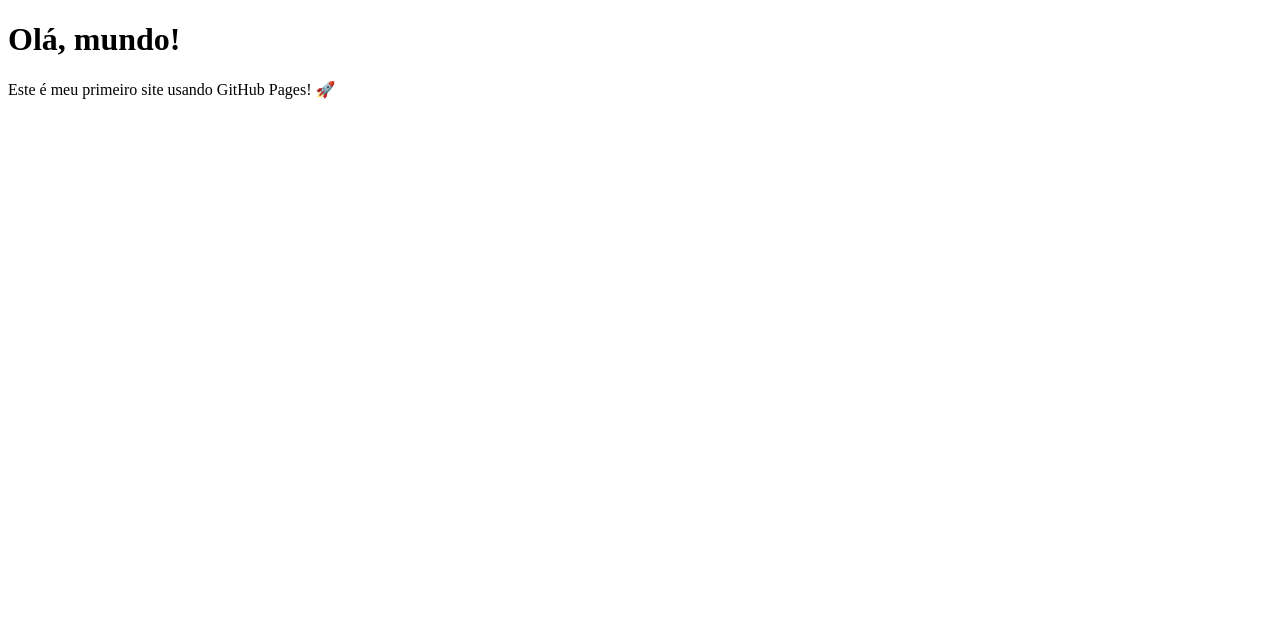
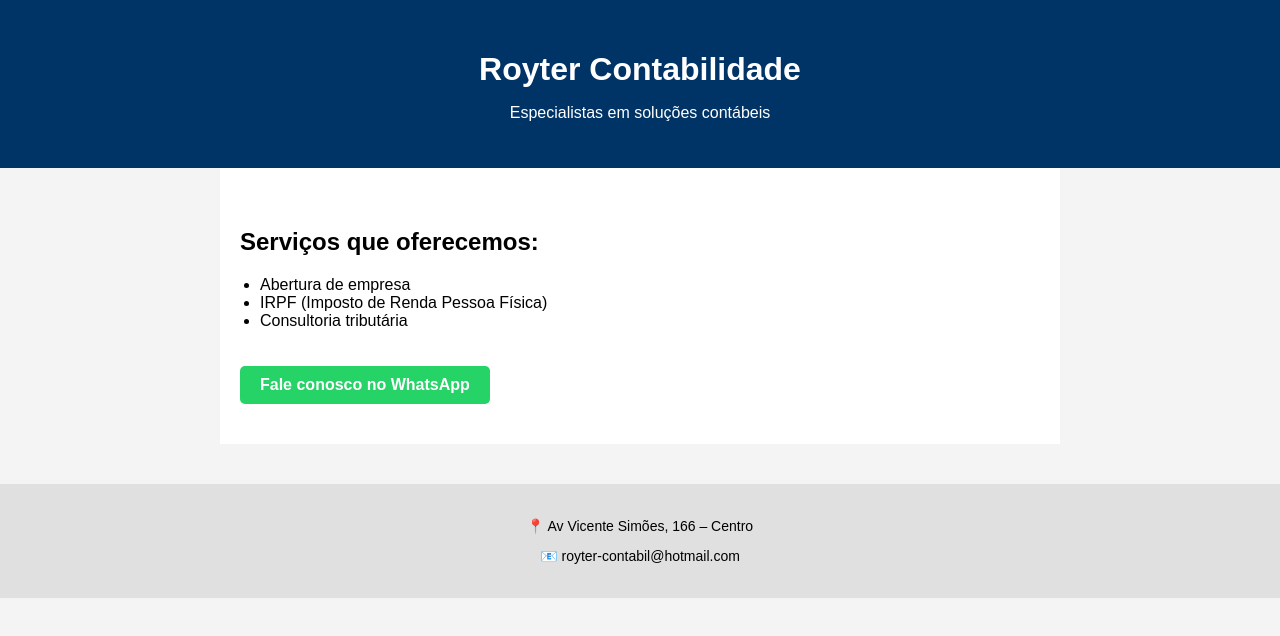
Before and after one commit to gabrielsaesposito9-art/meu-site, a plain HTML site: page index.html in a window 1280 px wide. Drawn offline with Linux system fonts and the light colour scheme.

Commit message:
Update index.html

```diff
--- a/index.html
+++ b/index.html
@@ -2,10 +2,77 @@
 <html lang="pt-BR">
 <head>
   <meta charset="UTF-8">
-  <title>Meu Site no GitHub Pages</title>
+  <title>Royter Contabilidade</title>
+  <style>
+    body {
+      font-family: Arial, sans-serif;
+      background-color: #f4f4f4;
+      margin: 0;
+      padding: 0;
+    }
+
+    header {
+      background-color: #003366;
+      color: white;
+      padding: 30px 0;
+      text-align: center;
+    }
+
+    main {
+      padding: 40px 20px;
+      max-width: 800px;
+      margin: auto;
+      background-color: white;
+    }
+
+    h1 {
+      margin-bottom: 10px;
+    }
+
+    ul {
+      padding-left: 20px;
+    }
+
+    .botao {
+      display: inline-block;
+      margin-top: 20px;
+      padding: 10px 20px;
+      background-color: #25D366;
+      color: white;
+      text-decoration: none;
+      border-radius: 5px;
+      font-weight: bold;
+    }
+
+    footer {
+      text-align: center;
+      padding: 20px;
+      background-color: #e0e0e0;
+      margin-top: 40px;
+      font-size: 14px;
+    }
+  </style>
 </head>
 <body>
-  <h1>Olá, mundo!</h1>
-  <p>Este é meu primeiro site usando GitHub Pages! 🚀</p>
+  <header>
+    <h1>Royter Contabilidade</h1>
+    <p>Especialistas em soluções contábeis</p>
+  </header>
+
+  <main>
+    <h2>Serviços que oferecemos:</h2>
+    <ul>
+      <li>Abertura de empresa</li>
+      <li>IRPF (Imposto de Renda Pessoa Física)</li>
+      <li>Consultoria tributária</li>
+    </ul>
+
+    <a class="botao" href="https://wa.me/553534215091" target="_blank">Fale conosco no WhatsApp</a>
+  </main>
+
+  <footer>
+    <p>📍 Av Vicente Simões, 166 – Centro</p>
+    <p>📧 royter-contabil@hotmail.com</p>
+  </footer>
 </body>
 </html>
```
